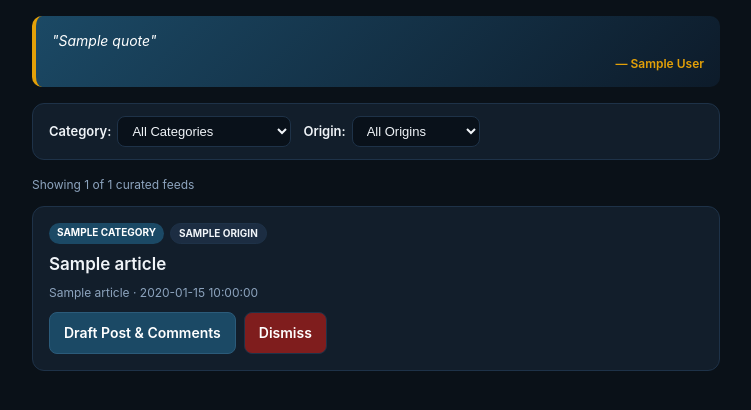
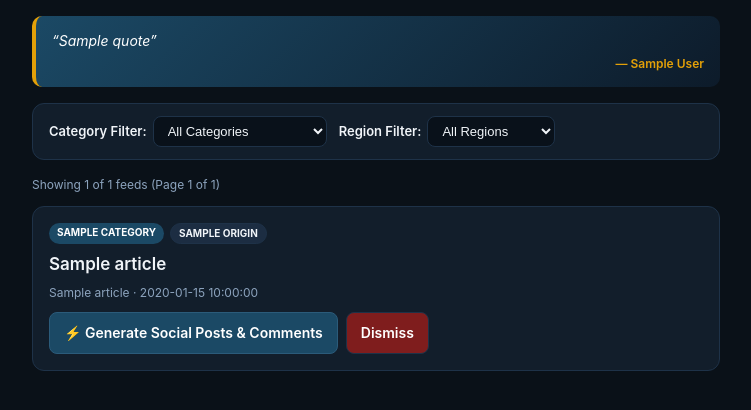
Before and after one commit to ositatochi/newsfeed, a Flask app: template templates/index.html in a window 1280 px wide. Shown: the part 56-466 px from the top of the page, without its empty margins (264-1015 px from the left). Run offline with Flask 3, Linux system fonts and the light colour scheme; the template is opened without the code that fills it: most values are stand-ins (such as "Sample title", 1, 10 or a date in 2020).

Commit message:
feat(ui): add category/region filter bar and pagination UI

```diff
--- a/templates/index.html
+++ b/templates/index.html
@@ -3,15 +3,16 @@
 {% block content %}
   {% if quote %}
     <div class="quote-card">
-      <p class="quote-text">"{{ quote.quote }}"</p>
-      <p class="quote-author">— {{ quote.author }}</p>
+      <div class="quote-text">“{{ quote.quote }}”</div>
+      <div class="quote-author">— {{ quote.author }}</div>
     </div>
   {% endif %}
 
+  <!-- Filter Dropdowns Bar -->
   <div class="filter-card">
     <form method="GET" action="/" class="filter-form">
       <div class="filter-group">
-        <label for="category">Category:</label>
+        <label for="category">Category Filter:</label>
         <select name="category" id="category" onchange="this.form.submit()">
           <option value="All" {% if category == 'All' %}selected{% endif %}>All Categories</option>
           <option value="AI & ML" {% if category == 'AI & ML' %}selected{% endif %}>AI & ML</option>
@@ -22,9 +23,9 @@
       </div>
 
       <div class="filter-group">
-        <label for="origin">Origin:</label>
+        <label for="origin">Region Filter:</label>
         <select name="origin" id="origin" onchange="this.form.submit()">
-          <option value="All" {% if origin == 'All' %}selected{% endif %}>All Origins</option>
+          <option value="All" {% if origin == 'All' %}selected{% endif %}>All Regions</option>
           <option value="Global / US" {% if origin == 'Global / US' %}selected{% endif %}>Global / US</option>
           <option value="Nigeria / Africa" {% if origin == 'Nigeria / Africa' %}selected{% endif %}>Nigeria / Africa</option>
         </select>
@@ -33,9 +34,12 @@
   </div>
 
   {% if not articles %}
-    <p class="muted">No new articles found matching these filters. Try switching filters or running the crawler.</p>
+    <div class="card empty-state">
+      <p>No news items match these filters right now.</p>
+    </div>
   {% else %}
-    <div class="feed-stats">Showing {{ articles|length }} of {{ total_articles }} curated feeds</div>
+    <div class="feed-stats">Showing {{ articles|length }} of {{ total_articles }} feeds (Page {{ page }} of {{ total_pages }})</div>
+
     {% for article in articles %}
       <div class="card">
         <div class="card-header">
@@ -44,22 +48,23 @@
         </div>
         <div class="title">{{ article.title }}</div>
         <div class="meta">{{ article.source_name }} · {{ article.published_at or article.fetched_at }}</div>
+
         <div class="row">
-          <a href="{{ url_for('article', article_id=article.id) }}" class="btn primary">Draft Post & Comments</a>
+          <a href="{{ url_for('article', article_id=article.id) }}" class="btn primary">⚡ Generate Social Posts & Comments</a>
           <a href="{{ url_for('mark_status', article_id=article.id, status='rejected') }}" class="btn danger">Dismiss</a>
         </div>
       </div>
     {% endfor %}
 
-    <!-- Pagination -->
+    <!-- Pagination Controls -->
     {% if total_pages > 1 %}
       <div class="pagination">
         {% if page > 1 %}
-          <a href="{{ url_for('index', category=category, origin=origin, page=page-1) }}" class="btn">&laquo; Prev</a>
+          <a href="{{ url_for('index', category=category, origin=origin, page=page-1) }}" class="btn pagination-btn">&laquo; Previous</a>
         {% endif %}
-        <span class="page-indicator">Page {{ page }} of {{ total_pages }}</span>
+        <span class="page-indicator">Page <strong>{{ page }}</strong> of {{ total_pages }}</span>
         {% if page < total_pages %}
-          <a href="{{ url_for('index', category=category, origin=origin, page=page+1) }}" class="btn">Next &raquo;</a>
+          <a href="{{ url_for('index', category=category, origin=origin, page=page+1) }}" class="btn pagination-btn">Next &raquo;</a>
         {% endif %}
       </div>
     {% endif %}
```
